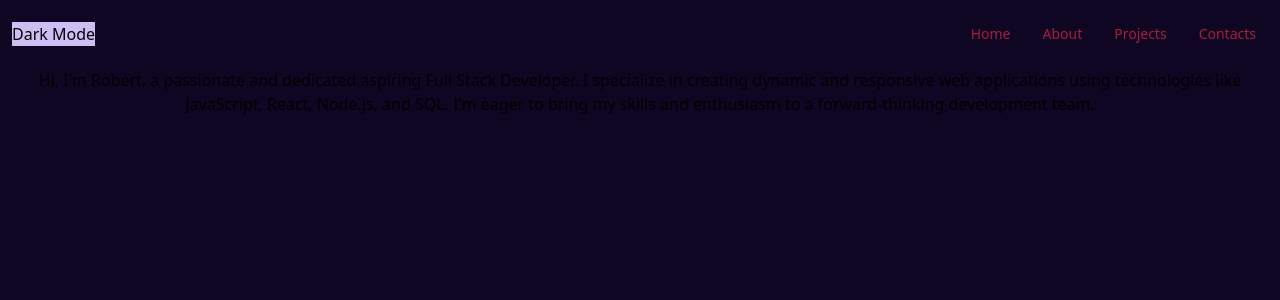
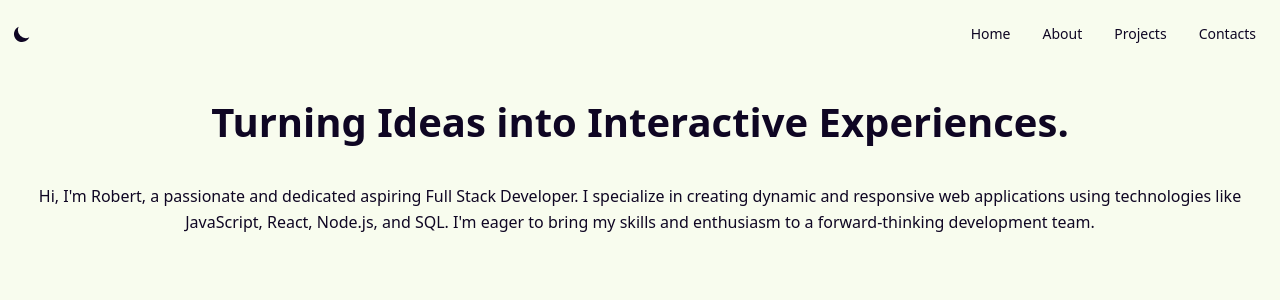
Before and after one commit to Mikra011/my_personal_portfolio_mikra, a React (Vite) app: page /home in a window 1280 px wide. Shown: the top 300 px of the page. Built offline with nearby package versions, Linux system fonts and the light colour scheme.

Commit message:
tweaked dark colors and font sizes

```diff
--- a/src/components/About.jsx
+++ b/src/components/About.jsx
@@ -36,6 +36,12 @@ export default function About() {
                     </div>
                 </div>
             </section>
+            <section className="h-screen">
+
+            </section>
+            <section className="h-screen">
+
+            </section>
         </div>
     )
 }
--- a/src/components/App.jsx
+++ b/src/components/App.jsx
@@ -14,8 +14,9 @@ export default function App() {
     const [darkMode, setDarkMode] = useDarkMode(false)
 
     return (
-        <div className={darkMode ? "bg-spring-100" : "bg-amethyst-900"}>
-            <Navbar darkMode={darkMode} setDarkMode={setDarkMode}/>
+        <div className={darkMode ? "dark" : ""}>
+            <div className="bg-spring-100 dark:bg-amethyst-900 text-amethyst-900 dark:text-spring-100">
+                <Navbar darkMode={darkMode} setDarkMode={setDarkMode} />
                 <Routes>
                     <Route path='/' element={<LandingPage />} />
                     <Route path='home' element={<Home />} />
@@ -24,5 +25,6 @@ export default function App() {
                     <Route path='contacts' element={<Contacts />} />
                 </Routes>
             </div>
+        </div>
     )
 }
--- a/src/components/Home.jsx
+++ b/src/components/Home.jsx
@@ -3,6 +3,9 @@ import React from "react"
 export default function Home() {
     return (
         <div className="h-screen">
+            <h1 className="p-6">
+                Turning Ideas into Interactive Experiences.
+            </h1>
             <p>
                 Hi, I&apos;m Robert, a passionate and dedicated aspiring Full Stack Developer. I specialize in creating dynamic and responsive web applications using technologies like JavaScript, React, Node.js, and SQL. I&apos;m eager to bring my skills and enthusiasm to a forward-thinking development team.
             </p>
--- a/src/components/Navbar.jsx
+++ b/src/components/Navbar.jsx
@@ -37,17 +37,17 @@ export default function Navbar(props) {
           </h1>
         </section> */}
 
-        <div className='bg-scarlet-100 justify-self:center'>
-          <button onClick={toggleMode}
-            className={props.darkMode ? 'bg-amethyst-500' : 'bg-amethyst-300'}>
-            Dark Mode
-          </button>
-        </div>
+        <button onClick={toggleMode}>
+          <svg id="theme-toggle-dark-icon" className={props.darkMode ? 'hidden w-5 h-5' : 'w-5 h-5'} fill="currentColor" viewBox="0 0 20 20" xmlns="http://www.w3.org/2000/svg"><path d="M17.293 13.293A8 8 0 016.707 2.707a8.001 8.001 0 1010.586 10.586z"></path></svg>
+          <svg id="theme-toggle-light-icon" className={props.darkMode ? 'w-5 h-5' : 'hidden w-5 h-5'} fill="currentColor" viewBox="0 0 20 20" xmlns="http://www.w3.org/2000/svg"><path d="M10 2a1 1 0 011 1v1a1 1 0 11-2 0V3a1 1 0 011-1zm4 8a4 4 0 11-8 0 4 4 0 018 0zm-.464 4.95l.707.707a1 1 0 001.414-1.414l-.707-.707a1 1 0 00-1.414 1.414zm2.12-10.607a1 1 0 010 1.414l-.706.707a1 1 0 11-1.414-1.414l.707-.707a1 1 0 011.414 0zM17 11a1 1 0 100-2h-1a1 1 0 100 2h1zm-7 4a1 1 0 011 1v1a1 1 0 11-2 0v-1a1 1 0 011-1zM5.05 6.464A1 1 0 106.465 5.05l-.708-.707a1 1 0 00-1.414 1.414l.707.707zm1.414 8.486l-.707.707a1 1 0 01-1.414-1.414l.707-.707a1 1 0 011.414 1.414zM4 11a1 1 0 100-2H3a1 1 0 000 2h1z"></path></svg>
+        </button>
 
         <section className="md:hidden">
           <button onClick={toggleIsOpen}
-            className="navbar-burger flex items-center text-amethyst-400
-          px-3 py-1 hover:text-amethyst-900 focus:text-spring-300" >
+            className="
+            navbar-burger flex items-center rounded-full
+            px-3 py-1 hover:text-spring-700 hover:bg-amethyst-100
+            focus:text-amethyst-500" >
             <svg className="block h-6 w-6 fill-current" viewBox="0 0 24 24" xmlns="http://www.w3.org/2000/svg">
               {isOpen ? (
                 <path
@@ -71,9 +71,9 @@ export default function Navbar(props) {
         {menuItems.map(item => (
           <li key={item.to}>
             <Link to={item.to} className="
-            m-1 block rounded-full py-1 text-sm text-scarlet-600
+            m-1 block rounded-full py-1 text-sm
             hover:text-spring-700 hover:bg-amethyst-100
-            focus:text-amethyst-600"
+            focus:text-amethyst-500"
             >{item.text}</Link>
           </li>
         ))}
@@ -84,9 +84,9 @@ export default function Navbar(props) {
         {menuItems.map(item => (
           <li key={item.to}>
             <Link to={item.to} className="
-            m-1 block rounded-full p-2 text-sm text-scarlet-600
+            m-1 block rounded-full p-2 text-sm
             hover:text-spring-700 hover:bg-amethyst-100
-            focus:text-amethyst-600"
+            focus:text-amethyst-500"
             >{item.text}</Link>
           </li>
         ))}
--- a/src/styles/App.css
+++ b/src/styles/App.css
@@ -1,10 +1,53 @@
 #root {
   max-width: 100%;
   margin: 0 auto;
-  /* padding: 0.5rem; I comment it out for now.  */
   text-align: center;
 }
 
 html {
   scroll-behavior: smooth;
 }
+
+/* Heading styles */
+h1 {
+  font-size: 2.5rem;
+  font-weight: bold;
+  margin-bottom: 0.5rem;
+}
+
+h2 {
+  font-size: 2rem;
+  font-weight: bold;
+  margin-bottom: 0.5rem;
+}
+
+h3 {
+  font-size: 1.75rem;
+  font-weight: bold;
+  margin-bottom: 0.5rem;
+}
+
+h4 {
+  font-size: 1.5rem;
+  font-weight: bold;
+  margin-bottom: 0.5rem;
+}
+
+h5 {
+  font-size: 1.25rem;
+  font-weight: bold;
+  margin-bottom: 0.5rem;
+}
+
+h6 {
+  font-size: 1rem;
+  font-weight: bold;
+  margin-bottom: 0.5rem;
+}
+
+/* Paragraph styles */
+p {
+  font-size: 1rem;
+  margin-bottom: 1rem;
+  line-height: 1.6;
+}
--- a/tailwind.config.js
+++ b/tailwind.config.js
@@ -1,5 +1,6 @@
 /** @type {import('tailwindcss').Config} */
 export default {
+  darkMode: 'class',
   content: [
     "./index.html",
     "./src/**/*.{js,ts,jsx,tsx}",
@@ -58,5 +59,10 @@ export default {
       // more if needed
     },
   },
+  // variants: {
+  //   extend: {
+  //     textColor: ['dark'],
+  //   },
+  // },
   plugins: [],
 }
```
Also changed, not shown: src/context/themeContext.jsx (deleted), src/styles/customstyles.css (added), 1 other file (tests, documents, lock files or other folders). Lines whose indentation alone changed are shown as unchanged.
